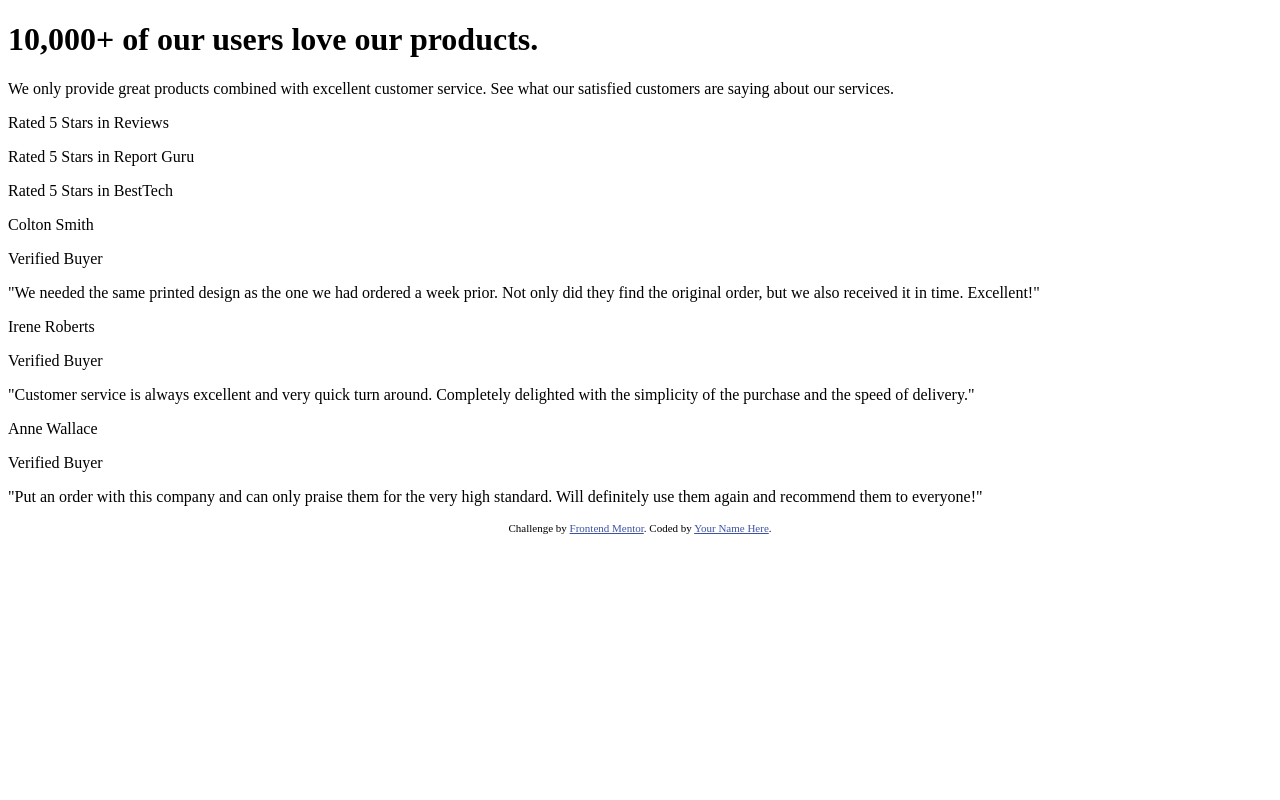
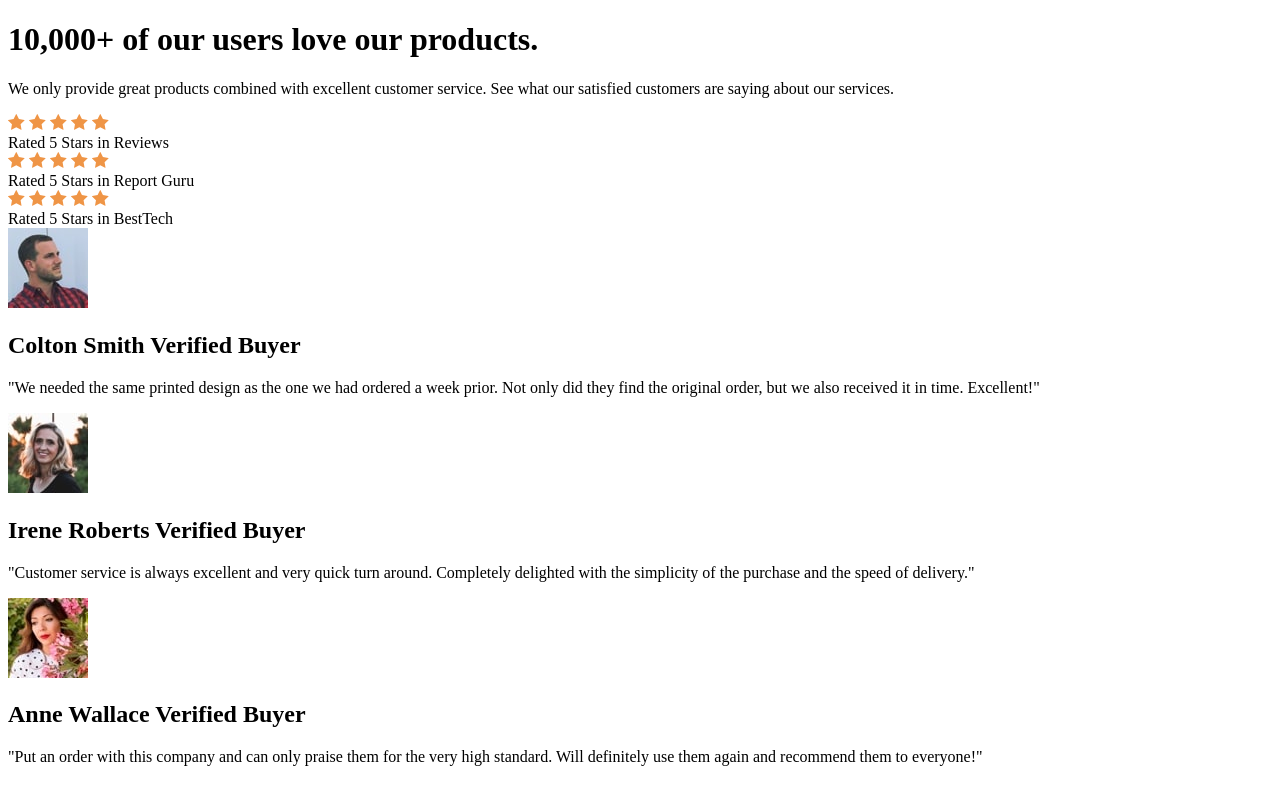
Before and after one commit to Navid-007/frontendment-challenges, a plain HTML site: page Social proof section challenge/index.html in a window 1280 px wide. Drawn offline with Linux system fonts and the light colour scheme.

Commit message:
html-revised

```diff
--- a/Social proof section challenge/index.html
+++ b/Social proof section challenge/index.html
@@ -3,84 +3,137 @@
   <head>
     <meta charset="UTF-8" />
     <meta name="viewport" content="width=device-width, initial-scale=1.0" />
-    <!-- displays site properly based on user's device -->
-
-    <link
-      rel="icon"
-      type="image/png"
-      sizes="32x32"
-      href="./images/favicon-32x32.png"
-    />
-
-    <title>Frontend Mentor | Social proof section</title>
-
-    <!-- Feel free to remove these styles or customise in your own stylesheet 👍 -->
-    <style>
-      .attribution {
-        font-size: 11px;
-        text-align: center;
-      }
-      .attribution a {
-        color: hsl(228, 45%, 44%);
-      }
-    </style>
-    <link rel="stylesheet" href="main'.css" />
+    <title>Document</title>
+    <link rel="stylesheet" href="main.css" />
   </head>
   <body>
-    <div class="our-design">
-      <div class="first-section">
+    <div class="wrapper">
+      <header class="main-title">
         <h1 class="title">10,000+ of our users love our products.</h1>
-
-        <p>
+        <p class="description">
           We only provide great products combined with excellent customer
           service. See what our satisfied customers are saying about our
           services.
         </p>
-        <div class="star-rating">
-          <p>Rated 5 Stars in Reviews</p>
-          <p>Rated 5 Stars in Report Guru</p>
-          <p>Rated 5 Stars in BestTech</p>
+      </header>
+
+      <main class="main-ratings">
+        <div class="rating1">
+          <div class="stars">
+            <img
+              src="/Social proof section challenge/Resources/images/icon-star.svg"
+              alt=""
+            />
+            <img
+              src="/Social proof section challenge/Resources/images/icon-star.svg"
+              alt=""
+            />
+            <img
+              src="/Social proof section challenge/Resources/images/icon-star.svg"
+              alt=""
+            />
+            <img
+              src="/Social proof section challenge/Resources/images/icon-star.svg"
+              alt=""
+            />
+            <img
+              src="/Social proof section challenge/Resources/images/icon-star.svg"
+              alt=""
+            />
+          </div>
+          <div class="rating_description">Rated 5 Stars in Reviews</div>
         </div>
-      </div>
 
-      <div class="reviews-list">
-        <div class="first-review">
-          <p>Colton Smith</p>
-          <div><span>Verified Buyer</span></div>
-          <p>
+        <div class="rating2">
+          <div class="stars">
+            <img
+              src="/Social proof section challenge/Resources/images/icon-star.svg"
+              alt=""
+            />
+            <img
+              src="/Social proof section challenge/Resources/images/icon-star.svg"
+              alt=""
+            />
+            <img
+              src="/Social proof section challenge/Resources/images/icon-star.svg"
+              alt=""
+            />
+            <img
+              src="/Social proof section challenge/Resources/images/icon-star.svg"
+              alt=""
+            />
+            <img
+              src="/Social proof section challenge/Resources/images/icon-star.svg"
+              alt=""
+            />
+          </div>
+          <div class="rating_description">Rated 5 Stars in Report Guru</div>
+        </div>
+        <div class="rating3">
+          <div class="stars">
+            <img
+              src="/Social proof section challenge/Resources/images/icon-star.svg"
+              alt=""
+            />
+            <img
+              src="/Social proof section challenge/Resources/images/icon-star.svg"
+              alt=""
+            />
+            <img
+              src="/Social proof section challenge/Resources/images/icon-star.svg"
+              alt=""
+            />
+            <img
+              src="/Social proof section challenge/Resources/images/icon-star.svg"
+              alt=""
+            />
+            <img
+              src="/Social proof section challenge/Resources/images/icon-star.svg"
+              alt=""
+            />
+          </div>
+          <div class="rating_description">Rated 5 Stars in BestTech</div>
+        </div>
+      </main>
+
+      <footer class="main-cards">
+        <div class="card">
+          <img
+            src="/Social proof section challenge/Resources/images/image-colton.jpg"
+            alt=""
+          />
+          <h2 class="card_header">Colton Smith Verified Buyer</h2>
+          <p class="card_description">
             "We needed the same printed design as the one we had ordered a week
             prior. Not only did they find the original order, but we also
             received it in time. Excellent!"
           </p>
         </div>
-
-        <div class="second-review">
-          <p>Irene Roberts</p>
-          <div><span>Verified Buyer</span></div>
-          <p>
+        <div class="card">
+          <img
+            src="/Social proof section challenge/Resources/images/image-irene.jpg"
+            alt=""
+          />
+          <h2 class="card_header">Irene Roberts Verified Buyer</h2>
+          <p class="card_description">
             "Customer service is always excellent and very quick turn around.
             Completely delighted with the simplicity of the purchase and the
             speed of delivery."
           </p>
         </div>
-
-        <div class="third-review">
-          <p>Anne Wallace</p>
-          <div><span>Verified Buyer</span></div>
-          <p>
+        <div class="card">
+          <img
+            src="/Social proof section challenge/Resources/images/image-anne.jpg"
+            alt=""
+          />
+          <h2 class="card_header">Anne Wallace Verified Buyer</h2>
+          <p class="card_description">
             "Put an order with this company and can only praise them for the
             very high standard. Will definitely use them again and recommend
             them to everyone!"
           </p>
         </div>
-      </div>
-
-      <div class="attribution">
-        Challenge by
-        <a href="https://www.frontendmentor.io?ref=challenge" target="_blank"
-          >Frontend Mentor</a
-        >. Coded by <a href="#">Your Name Here</a>.
-      </div>
+      </footer>
     </div>
   </body>
 </html>
```
Also changed, not shown: Social proof section challenge/main.css (deleted, +0 -14 lines).
